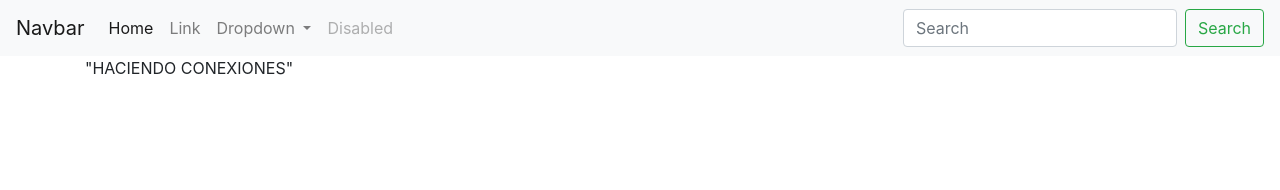
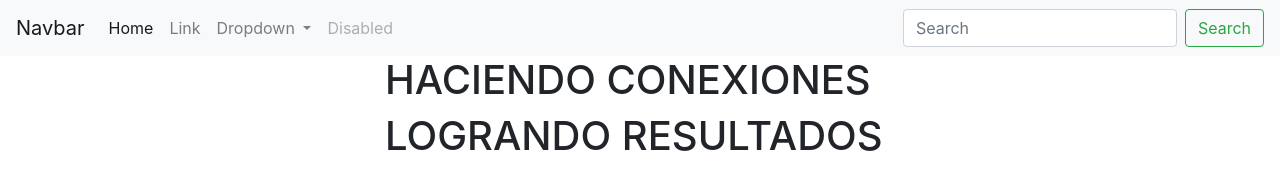
Before and after one commit to CesarCastro1973/paginaweb, a plain HTML site: page index.html in a window 1280 px wide. Drawn offline with nearby package versions, Linux system fonts and the light colour scheme.

Commit message:
actualizando index

```diff
--- a/index.html
+++ b/index.html
@@ -59,16 +59,35 @@
           </nav>
 
 
-        <div class="container-flow">
+        <div class="container-fluid">
+          <div class="container">
+            <div class="row">
+              <div class="col-md-6 offset-md-3">
+                <div class="container contenido-header">
+                  <div class="row">
+                    <div class="col-12">
+                      <h1>HACIENDO CONEXIONES</h1>
+                    </div>
+                  </div>
+                  <div class="row">
+                    <div class="col-12">
+                      <h1>LOGRANDO RESULTADOS</h1>
+                    </div>
+                  </div>
 
+
+
+                  </div>
+
+                </div>
+              </div>
+
+            </div>
+
+          </div>
         </div>
 
-            <div class="container" col-md-12>"HACIENDO CONEXIONES"
 
-        </div>
-                <div class="row">
-
-                </div>
 
 
     </body>
```
